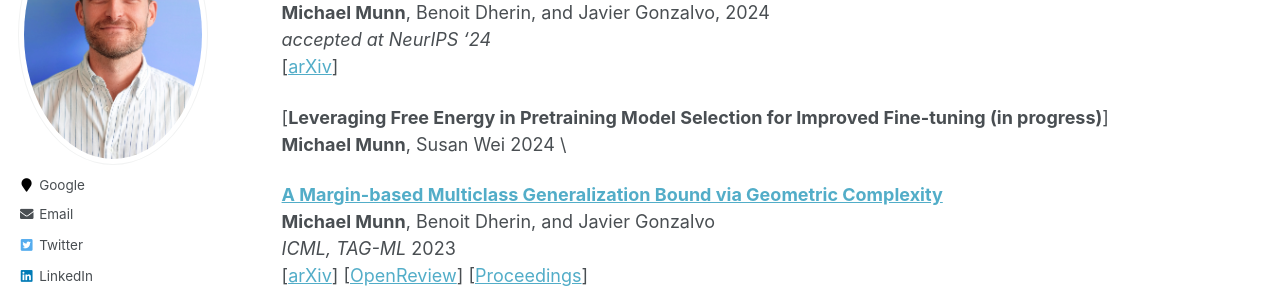
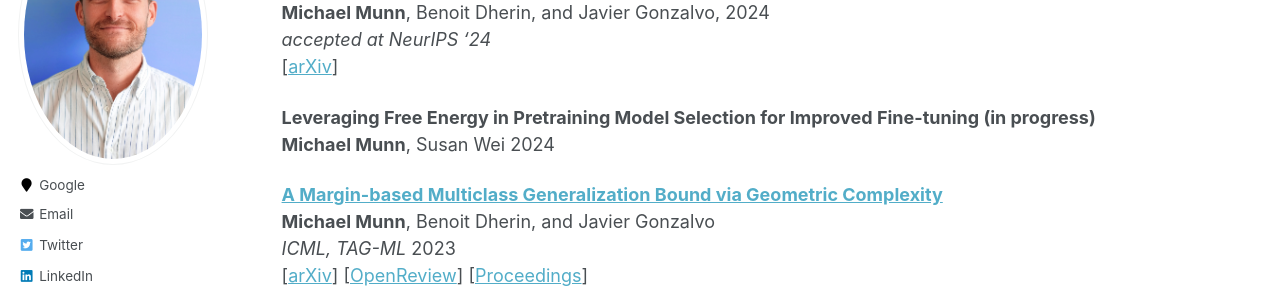
Before and after one commit to munnm/munnm.github.io, a Jekyll site: the page built from _pages/research.md, in a window 1280 px wide and 900 px high. Shown: the part 214-513 px from the top of the window. Built offline with Jekyll 4.4.1, drawn with Linux system fonts in a browser that asks for light colours.

```diff
--- a/_pages/research.md
+++ b/_pages/research.md
@@ -13,8 +13,8 @@ See also my [Google Scholar](https://scholar.google.com/citations?user=agHn7jkAA
 *accepted at NeurIPS '24* \\
 \[[arXiv](https://arxiv.org/abs/2405.15706)\]
 
-[**Leveraging Free Energy in Pretraining Model Selection for Improved Fine-tuning (in progress)**] \\
-**Michael Munn**, Susan Wei 2024 \\
+**Leveraging Free Energy in Pretraining Model Selection for Improved Fine-tuning (in progress)** \\
+**Michael Munn**, Susan Wei 2024
 
 [**A Margin-based Multiclass Generalization Bound via Geometric Complexity**](https://arxiv.org/abs/2405.18590) \\
 **Michael Munn**, Benoit Dherin, and Javier Gonzalvo \\
```
